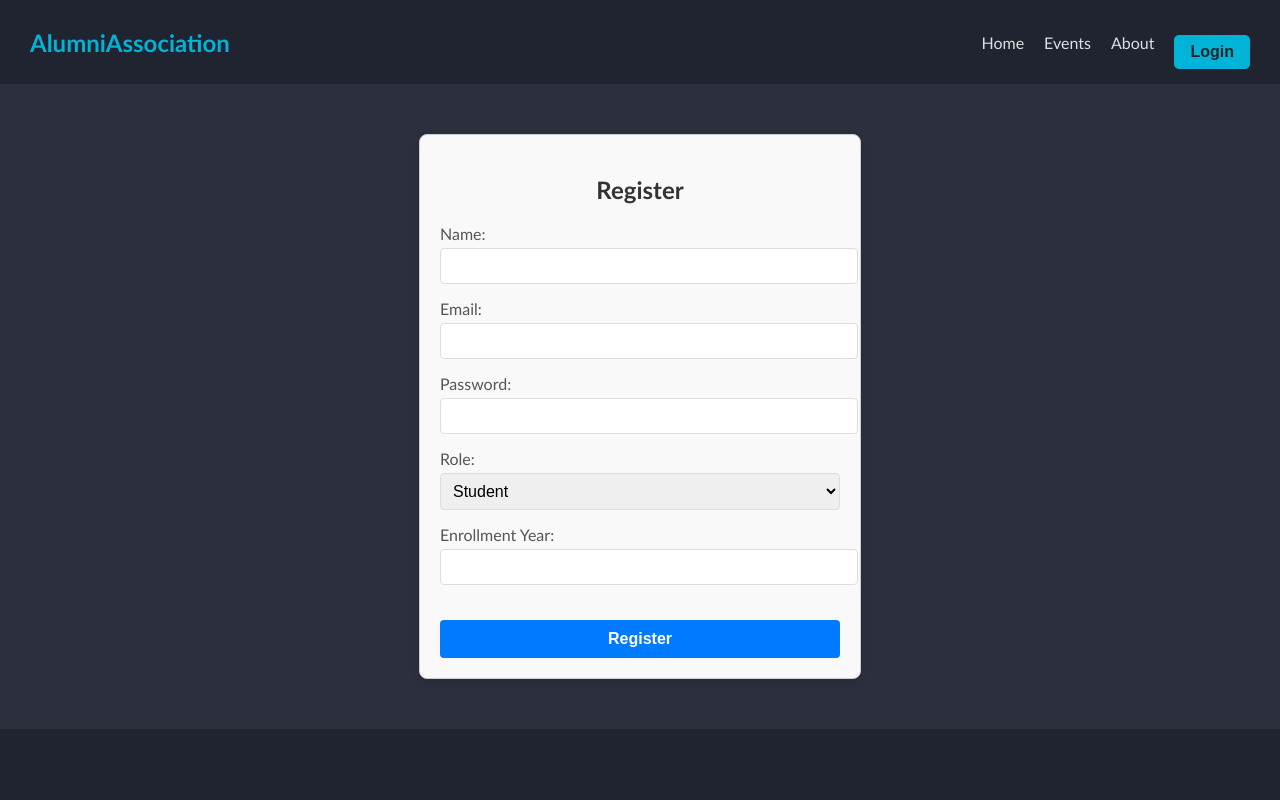
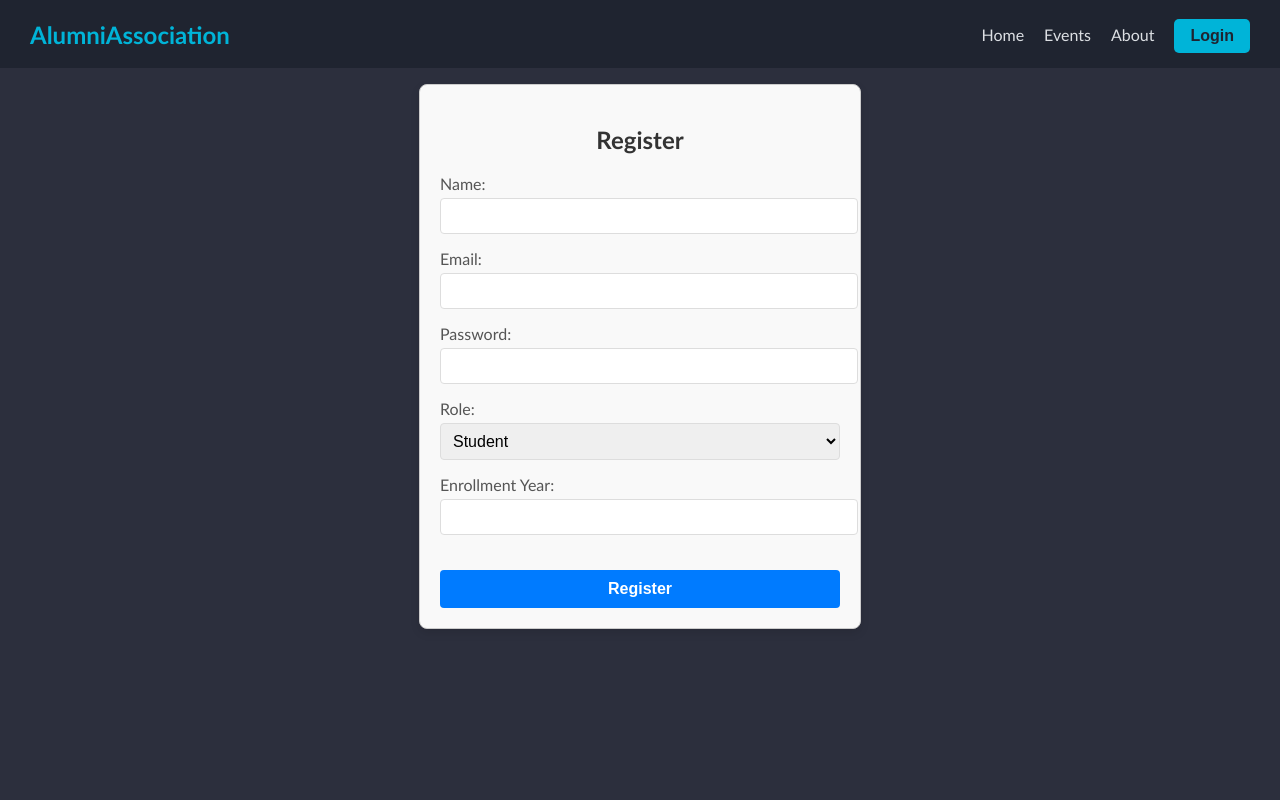
Before and after one commit to dipak9579/alumni-association, a React (Vite) app in the folder Frontend/: page /register in a window 1280 px wide. Shown: the top 800 px of the page. Built offline with nearby package versions, Linux system fonts and the light colour scheme.

Commit message:
change in frontend

```diff
--- a/Frontend/src/App.jsx
+++ b/Frontend/src/App.jsx
@@ -22,6 +22,7 @@ const HomePage = () => {
     <Events/>
     <SuccessStories/>
     <Gallery/>
+    <Footer />
     </>
   );
 };
@@ -35,7 +36,7 @@ const App = () => {
         <Route path="/register" element={<Register/>}/>
 
       </Routes>
-      <Footer />
+
     </Router>
   );
 };
--- a/Frontend/src/components/Hero/HeroSection.css
+++ b/Frontend/src/components/Hero/HeroSection.css
@@ -74,6 +74,7 @@
 }
 
 .btn-secondary {
+  width: 200px;
   background-color: rgba(255, 255, 255, 0.3);
   color: #ffffff;
   border: 2px solid #ffffff;
--- a/Frontend/src/components/Navbar/Navbar.css
+++ b/Frontend/src/components/Navbar/Navbar.css
@@ -41,6 +41,7 @@
 
 /* Style for the Login button */
 .navbar-links button {
+  margin-top: 4px;
   padding: 8px 16px;
   background-color: #00b4d8;
   color: #1f2430;
--- a/Frontend/src/components/UserSignUp/Register.css
+++ b/Frontend/src/components/UserSignUp/Register.css
@@ -2,7 +2,7 @@
 
 .register-container {
     max-width: 400px;
-    margin: 50px auto;
+    margin: 16px auto;
     padding: 20px;
     border: 1px solid #ccc;
     border-radius: 8px;
```
